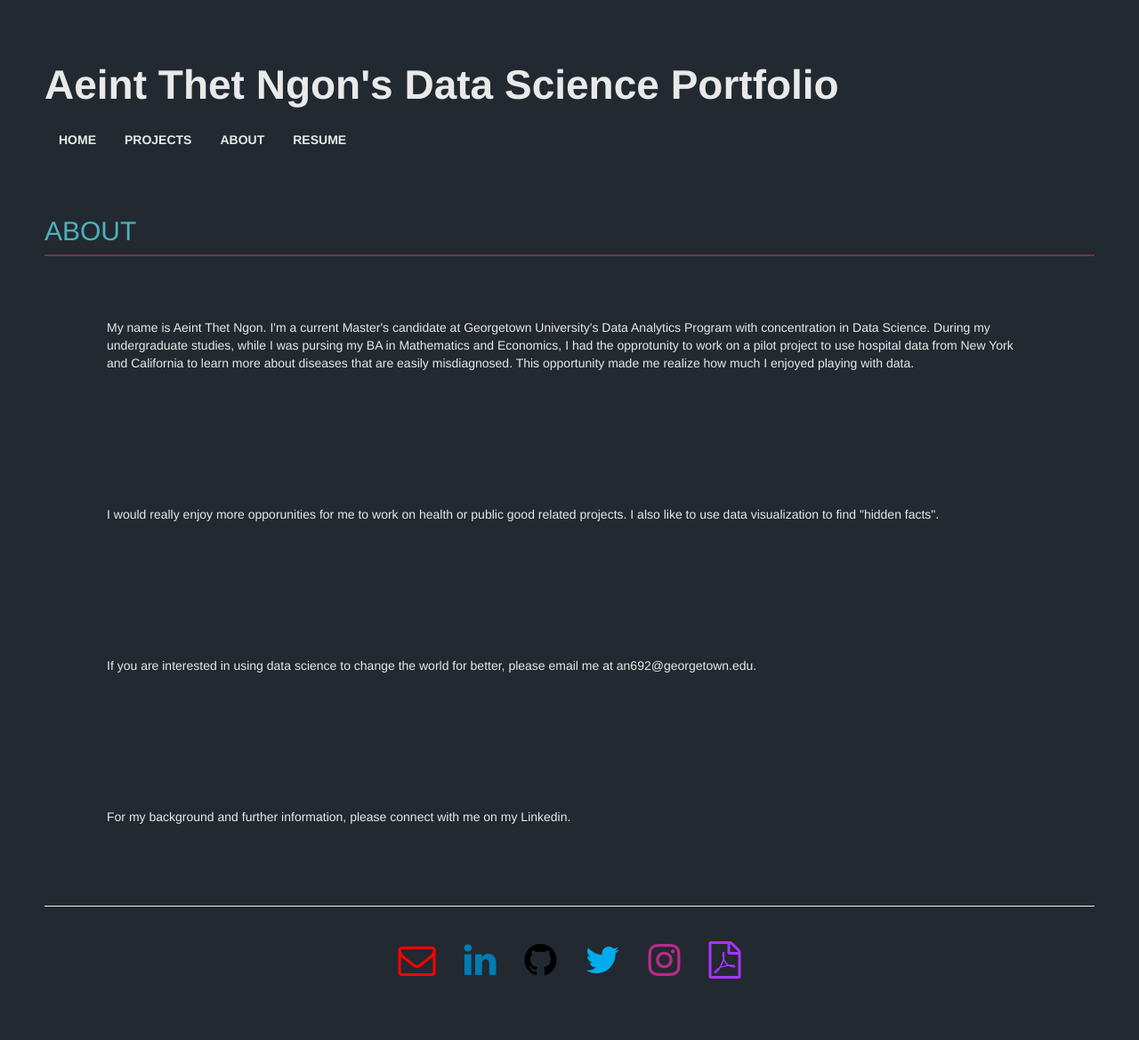
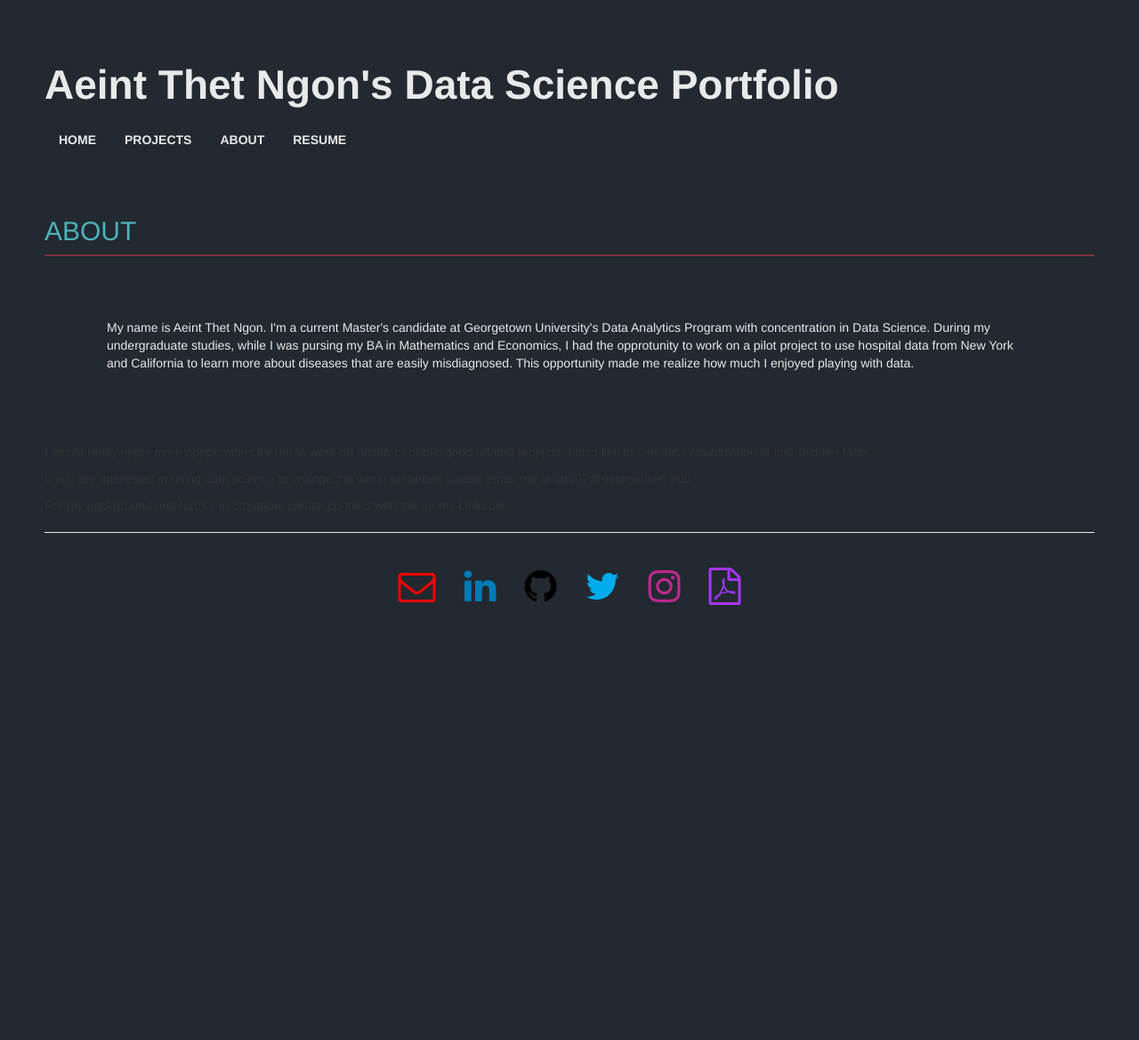
Before and after one commit to aeintngon/old-webpage, a Jekyll site: the page built from about.html, in a window 1280 px wide. Shown: the whole page at 89% size. Built offline with Jekyll 4.4.1, drawn with Linux system fonts in a browser that asks for light colours; nearby versions of some CDN libraries; after the commit the page ends 900 px from its top, so only the background shows below that.

Commit message:
Update about.html

```diff
--- a/about.html
+++ b/about.html
@@ -4,6 +4,6 @@
 	<h2>ABOUT</h2>
 	<hr id='top-line'>
     	<p class="content">My name is Aeint Thet Ngon. I'm a current Master's candidate at Georgetown University's Data Analytics Program with concentration in Data Science. During my undergraduate studies, while I was pursing my BA in Mathematics and Economics, I had the opprotunity to work on a pilot project to use hospital data from New York and California to learn more about diseases that are easily misdiagnosed. This opportunity made me realize how much I enjoyed playing with data. <br></p>
-	<p class="content">I would really enjoy more opporunities for me to work on health or public good related projects. I also like to use data visualization to find "hidden facts". <br></p>
-	<p class="content">If you are interested in using data science to change the world for better, please email me at <a href="mailto:an692@georgetown.edu" target="_blank"> an692@georgetown.edu</a>.<br></p>
-	<p class="content">For my background and further information, please connect with me on <a href="https://linkedin.com/aeintngon" target="_blank">my Linkedin</a>.<br></p>
+	I would really enjoy more opporunities for me to work on health or public good related projects. I also like to use data visualization to find "hidden facts". <br></p>
+	If you are interested in using data science to change the world for better, please email me at <a href="mailto:an692@georgetown.edu" target="_blank"> an692@georgetown.edu</a>.<br></p>
+	For my background and further information, please connect with me on <a href="https://linkedin.com/aeintngon" target="_blank">my Linkedin</a>.<br></p>
```
